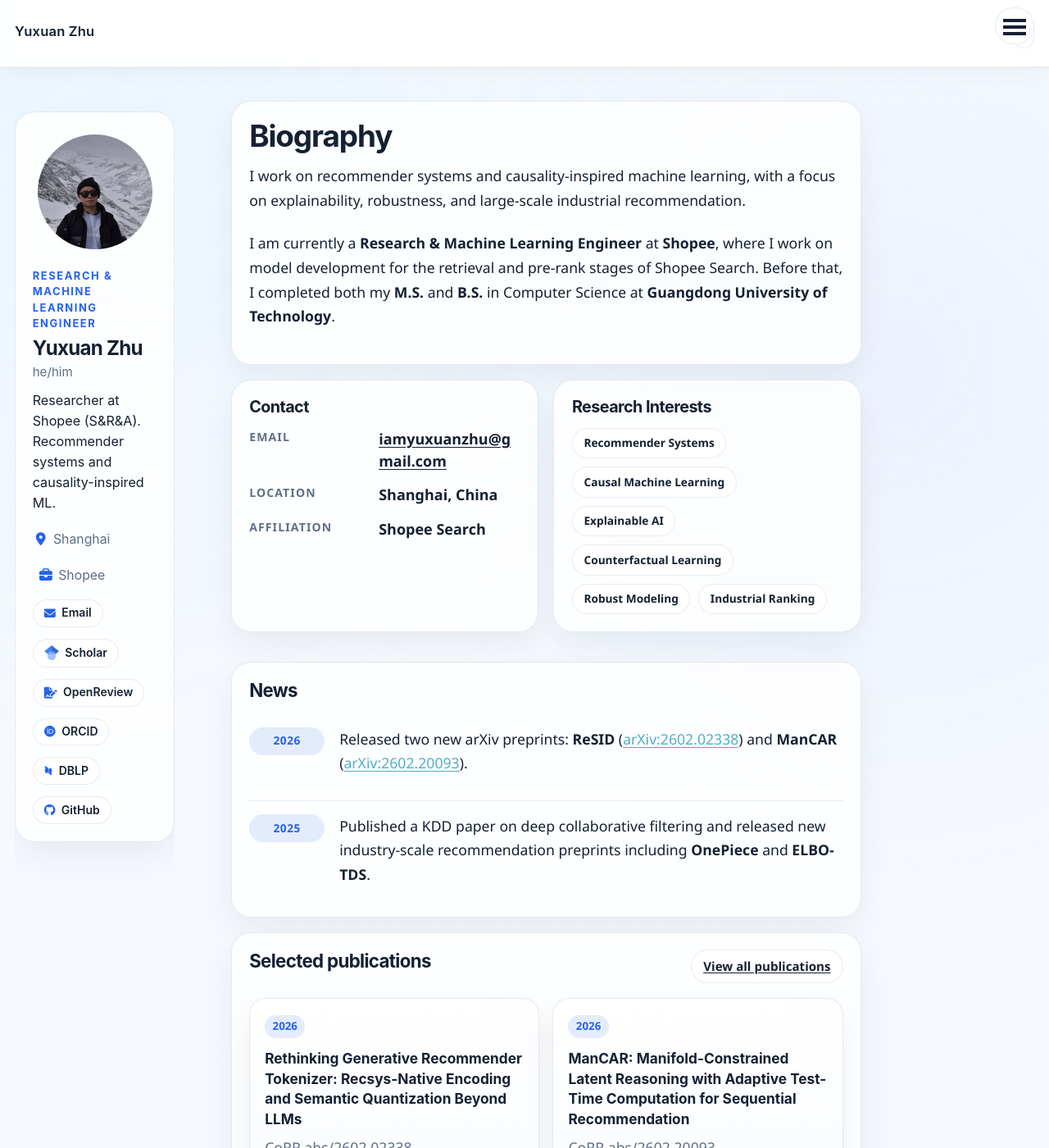
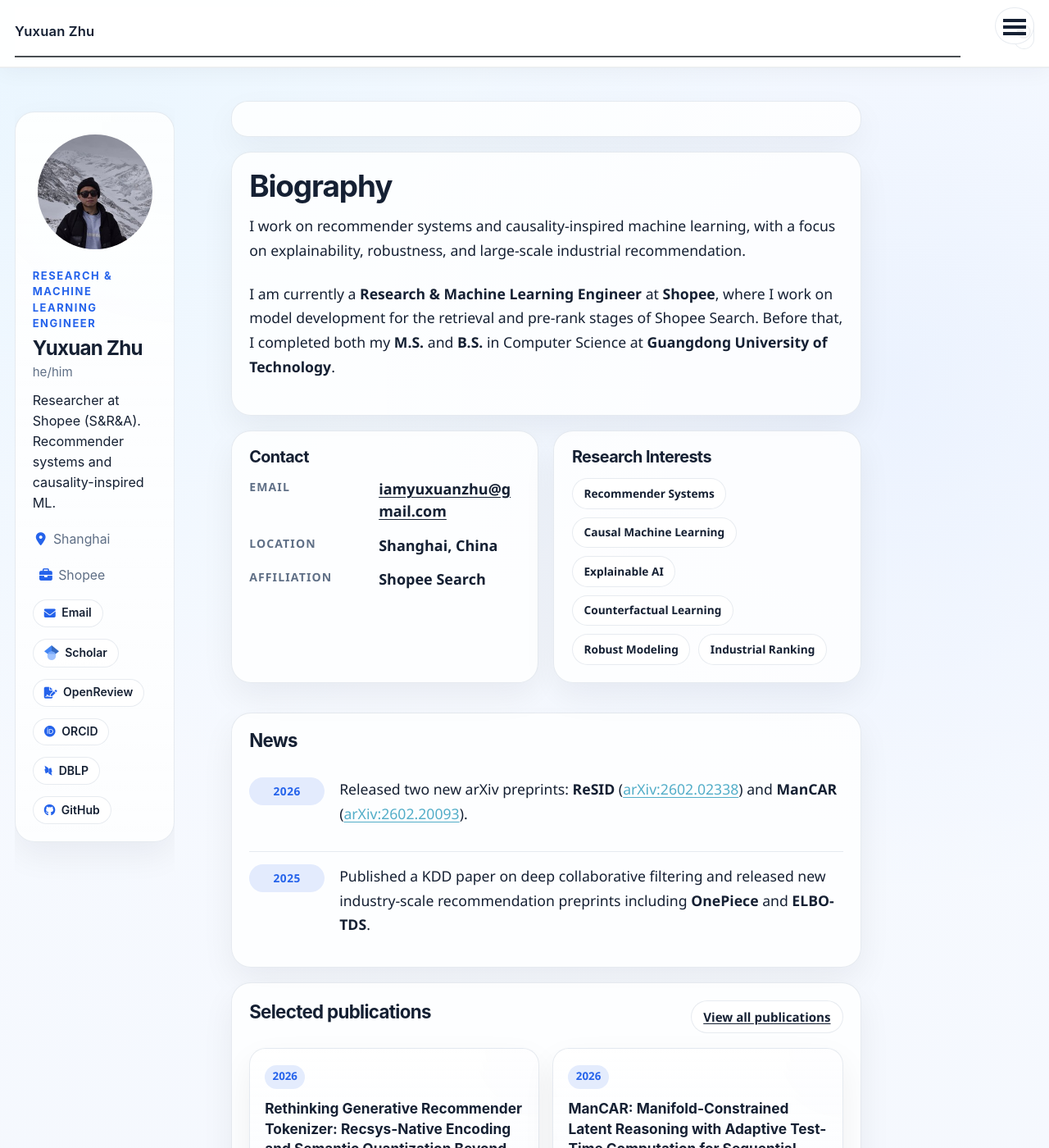
Before and after one commit to EthanChu7/yuxuan.zhu.github.io, a Jekyll site: the page built from _pages/about.md, in a window 1280 px wide and 1400 px high. Shown: the whole window at 82% size. Built offline with Jekyll 4.4.1, drawn with Linux system fonts in a browser that asks for light colours; some web fonts are replaced; a script bundle is joined from its source files by our own code; library files that are not in the unit come from our copies.

Commit message:
Revert "Polish top bar and hide empty homepage header"
This reverts commit 96da75d0da43aab6e4ff0e4dfd4e4c8475824884.

```diff
--- a/assets/css/main.scss
+++ b/assets/css/main.scss
@@ -649,18 +649,10 @@ html[data-theme="dark"] .masthead .visible-links > li > a:hover {
 
 .masthead .visible-links > li.selected > a {
   position: relative;
-  border-bottom: 0 !important;
-  padding-bottom: 0.95rem !important;
 }
 
 .masthead .visible-links > li.selected > a::after {
   display: none;
-}
-
-.masthead__menu-item.selected a,
-.masthead__menu-item.selected a:hover {
-  border-bottom: 0 !important;
-  box-shadow: none !important;
 }
 
 .masthead__menu-item--lg a {
@@ -733,11 +725,10 @@ html[data-theme="dark"] .greedy-nav .hidden-links {
   -webkit-tap-highlight-color: transparent;
   appearance: none;
   cursor: pointer;
-  color: var(--site-ink);
 }
 
 #theme-toggle #theme-icon {
-  color: currentColor;
+  color: var(--site-ink);
   opacity: 1;
   font-size: 0.95rem;
 }
@@ -764,7 +755,6 @@ html[data-theme="dark"] .greedy-nav .hidden-links {
 html[data-theme="dark"] .theme-toggle__button {
   background: rgba(255, 255, 255, 0.04);
   border-color: rgba(148, 163, 184, 0.16);
-  color: #f3f7ff;
 }
 
 html[data-theme="dark"] .theme-toggle__button:hover {
@@ -774,10 +764,6 @@ html[data-theme="dark"] .theme-toggle__button:hover {
 
 html[data-theme="dark"] #theme-toggle #theme-icon {
   color: #f3f7ff;
-}
-
-.page__inner-wrap > .paper-header-card:empty {
-  display: none;
 }
 
 html[data-theme="dark"] #site-nav button {
```
